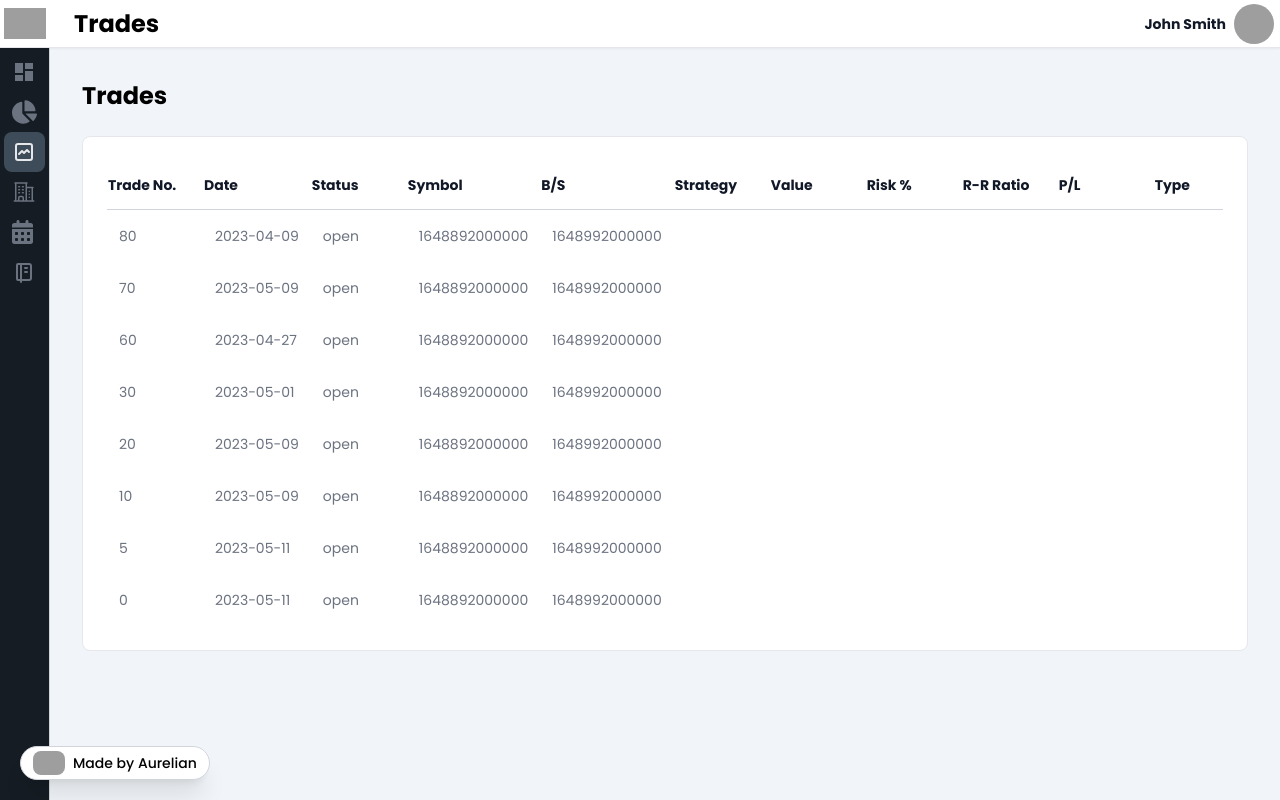
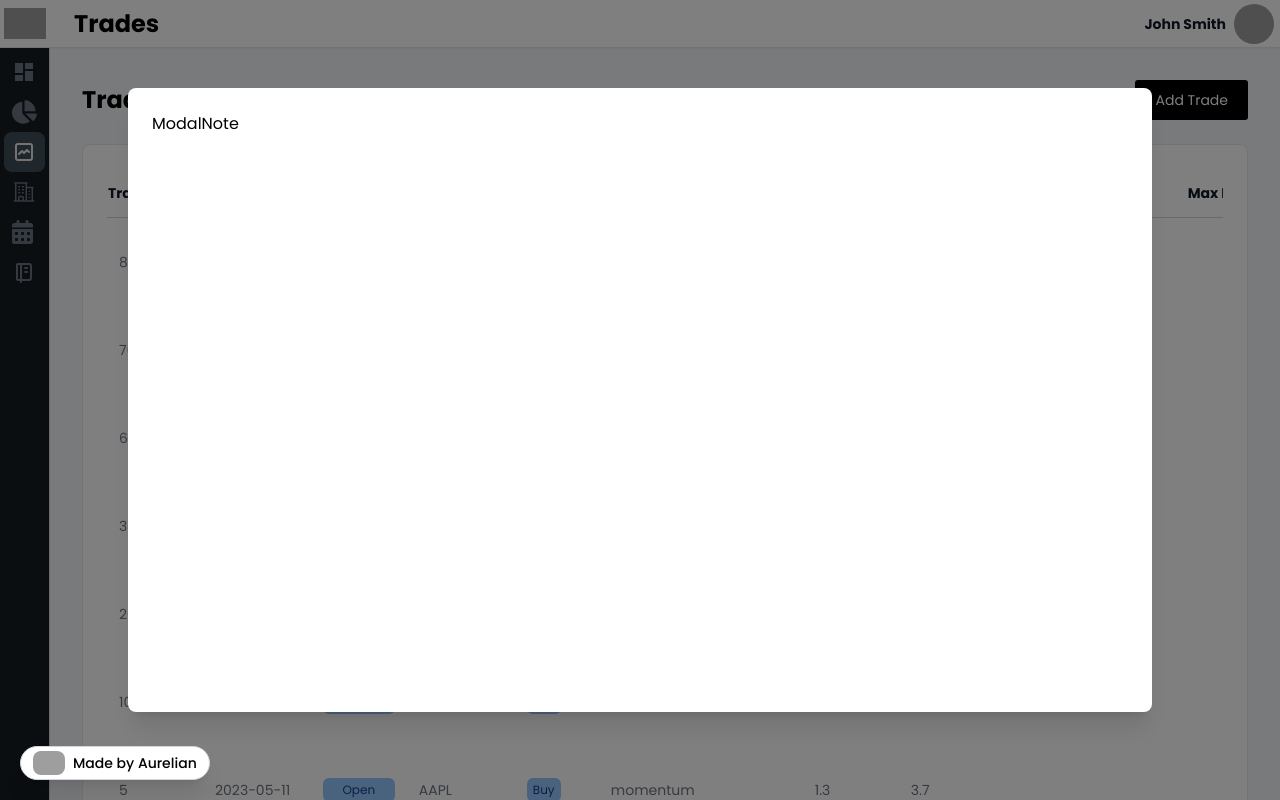
Before and after one commit to AurelianSpodarec/tradesmash-demo, a React (Vite) app: page /trades in a window 1280 px wide. Shown: the top 800 px of the page. Built offline with nearby package versions, Linux system fonts and the light colour scheme; grey boxes are pictures that could not be loaded.

Commit message:
feat: Added basic ui for modal

```diff
--- a/src/styles/styles.scss
+++ b/src/styles/styles.scss
@@ -27,6 +27,10 @@
 // 3-layouts
 // ==========================================================================
 
+// ==========================================================================
+// Atoms
+// ==========================================================================
+@import "./../views/atoms/Button/Button";
 
 // ==========================================================================
 // 4-components
--- a/src/views/atoms/Button.tsx
+++ /dev/null
@@ -1,7 +0,0 @@
-function Button() {
-    return (
-        <button></button>
-    )
-}
-
-export default Button;
--- /dev/null
+++ b/src/views/atoms/Button/Button.scss
@@ -0,0 +1,161 @@
+// ==========================================================================
+// # Button
+// ==========================================================================
+//
+// Table of Content
+//
+// - Size
+// - Kind: Solid, Outline, Ghost
+//
+
+
+.button {
+    line-height: 1;
+    @apply
+    text-white
+    text-sm font-light px-5 py-2.5
+    transform duration-100 ease-in-out;
+
+    &:hover {
+        transform: scale(1.03);
+    }
+
+    &.button-md {
+
+    }
+
+    &-solid {
+        &.button-primary {
+            // bg-brand-600
+            @apply
+            bg-black
+        }
+
+        &.button-secondary {
+            @apply
+            bg-pink-600
+        }
+
+        &.button-link {
+
+        }
+
+        &.button-success {
+            @apply
+            bg-green-600
+        }
+
+        &.button-warning {
+            @apply
+            bg-yellow-300
+            text-black
+        }
+
+        &.button-danger {
+            @apply
+            bg-red-600
+        }
+
+        &.button-info {
+            @apply
+            bg-blue-600
+        }
+
+    }
+
+    &-outline {
+        &.button-link {
+
+        }
+
+        &.button-primary {
+            @apply
+            border
+            border-black
+            bg-white
+            text-black
+        }
+
+        &.button-secondary {
+            @apply
+            border
+            border-pink-600
+            text-pink-600
+        }
+
+        &.button-warning {
+            @apply
+            border
+            border-yellow-300
+            text-black
+        }
+
+        &.button-success {
+            @apply
+            border
+            border-green-600
+            text-green-600
+        }
+
+        &.button-danger {
+            @apply
+            border
+            border-red-600
+            text-red-600
+        }
+
+        &.button-info {
+            @apply
+            border
+            border-blue-600
+            text-blue-600
+        }
+
+    }
+
+    &-ghost {
+        &.button-primary {
+            // bg-brand-600
+            @apply
+            text-black
+            hover:bg-black
+        }
+
+        &.button-secondary {
+            @apply
+            text-pink-600
+            hover:bg-pink-200
+        }
+
+        &.button-link {
+
+        }
+
+        &.button-success {
+            @apply
+            text-green-600
+            hover:bg-green-200
+        }
+
+        &.button-warning {
+            @apply
+            text-yellow-300
+            text-black
+            hover:bg-yellow-200
+        }
+
+        &.button-danger {
+            @apply
+            text-red-600
+            hover:bg-red-200
+        }
+
+        &.button-info {
+            @apply
+            text-blue-600
+            hover:bg-blue-200
+        }
+
+    }
+
+}
--- /dev/null
+++ b/src/views/atoms/Button/Button.tsx
@@ -0,0 +1,82 @@
+function Button(props:ButtonProps) {
+    const {
+        children,
+        label = "",
+        onClick,
+        as = "button",
+        href,
+        variant = "primary",
+        kind = "solid",
+        type = "button",
+        size = "md",
+        radius = "xs",
+        ref,
+        disabled,
+        block,
+        icon,
+        iconPosition,
+        className,
+        style,
+        loading
+    } = props;
+
+    const prefix = "button";
+
+    const Tag = `${as}` as React.ElementType;
+    const content = label || children;
+
+    return (
+        <Tag
+            href={href}
+            type={type}
+            ref={ref}
+            style={style}
+            onClick={onClick}
+            disabled={disabled}
+            className={`
+                rounded-[3px]
+                ${block ? 'w-full' : ""}
+                ${prefix} ${kind ? `${prefix}-${kind}` : ''}
+                ${variant ? `${prefix}-${variant}` : ''}
+                ${size ? `${prefix}-${size}` : ''}
+                ${className}`.trim()
+            }
+        >
+            <div className="inline-block">
+            {content}
+
+            {loading &&
+                <svg className="inline-block animate-spin ml-2 mr-3 h-4 w-4 text-white" xmlns="http://www.w3.org/2000/svg" fill="none" viewBox="0 0 24 24">
+                    <circle className="opacity-25" cx="12" cy="12" r="10" stroke="currentColor" strokeWidth="4"></circle>
+                    <path className="opacity-75" fill="currentColor" d="M4 12a8 8 0 018-8V0C5.373 0 0 5.373 0 12h4zm2 5.291A7.962 7.962 0 014 12H0c0 3.042 1.135 5.824 3 7.938l3-2.647z"></path>
+                </svg>
+            }
+            </div>
+        </Tag>
+    );
+}
+
+export default Button;
+
+interface ButtonProps {
+    className?: string;
+    children?: React.ReactNode;
+    onClick?: any;
+    ref?: any;
+    label?: string;
+    as?: string | "a" | "button";
+    variant?: string | "primary" | "secondary" | "link" | "success" | "warning" | "danger" | "info";
+    kind?: string | "solid" | "outline" | "ghost" | "subtle";
+    type?: string | "submit" | "button" | "reset";
+    size?: string | "md";
+    radius?: string | "md";
+    href?: string;
+    block?: boolean;
+    active?: boolean;
+    disabled?: boolean;
+    isLoading?: boolean;
+    style?: any;
+    icon?: any;
+    iconPosition?: any;
+    loading?: any;
+}
--- /dev/null
+++ b/src/views/components/Modal/CreateModal.tsx
@@ -0,0 +1,58 @@
+import { useState, useEffect, useRef } from 'react';
+import * as ReactDOM from 'react-dom';
+import ModalNote from './ModalNote/ModalNode';
+
+
+const doc = document.getElementById('root');
+function CreateModal() {
+    // const modalContext = useModal()
+    // const modalData = modalContext.data;
+    const modalRef:any = useRef(undefined)
+
+    const modalOptions:any = {
+        note: <ModalNote />,
+    }
+
+    // function handleModalClose() {
+    //     const handleKeyDown = (e:any) => getKey('ESC') === e.keyCode && modalContext.close();
+    //     document.addEventListener('keydown', handleKeyDown);
+    //     return document.addEventListener('keydown', handleKeyDown);
+    // }
+
+    // useEffect(() => {
+    //     handleModalClose()
+    // }, [])
+
+    // if(!modalContext.open || !doc) return <></>
+    return ReactDOM.createPortal(
+        <dialog
+            ref={modalRef}
+            open
+            onClick={e => e.preventDefault()}
+            role="alertdialog"
+            aria-modal="true"
+            // aria-labelledby={`${modalData.option} ${modalData.type}`}
+            // aria-describedby={`${modalData.option} ${modalData.type}`}
+            className={`
+
+            fixed top-0 right-0 bottom-0 left-0 z-50
+            m-auto opacity-0 bg-black/50
+            p-4 overflow-y-auto
+            h-full w-full
+            visible opacity-100 animate-open
+
+                `}
+            // ${modalContext.isOpen ? 'visible opacity-100 ' : 'opacity-100'}
+                >
+            <div className="flex min-h-full items-end justify-center p-4 text-center sm:items-center sm:p-0">
+                {/* {modalOptions[modalData.type]} */}
+                <div className="relative transform overflow-hidden rounded-lg bg-white px-4 pb-4 pt-5 text-left shadow-xl transition-all sm:my-8 sm:w-full sm:max-w-5xl sm:p-6">
+                {modalOptions["note"]}
+                <br/><br/><br/><br/><br/><br/><br/><br/><br/><br/><br/><br/><br/><br/><br/><br/><br/><br/><br/><br/><br/><br/><br/>
+                </div>
+            </div>
+        </dialog>
+    , doc)
+}
+
+export default CreateModal;
--- /dev/null
+++ b/src/views/components/Modal/ModalNote/ModalNode.tsx
@@ -0,0 +1,9 @@
+function ModalNote() {
+    return (
+        <div>
+            ModalNote
+        </div>
+    )
+}
+
+export default ModalNote;
--- a/src/views/components/PageHeader.tsx
+++ b/src/views/components/PageHeader.tsx
@@ -1,7 +1,9 @@
-function PageHeader({ title }:PageHeaderProps) {
+function PageHeader({ children, className, title }:PageHeaderProps) {
     return (
-        <header className="mb-6">
+        <header className={`${className} mb-6`}>
             <h1 className="text-2xl font-bold">{title}</h1>
+
+            {children && children}
         </header>
     )
 }
@@ -10,4 +12,6 @@ export default PageHeader;
 
 interface PageHeaderProps {
     title: string;
+    className?: string;
+    children?: any;
 }
--- a/src/views/components/Table/Cells/CellStatus.tsx
+++ b/src/views/components/Table/Cells/CellStatus.tsx
@@ -10,11 +10,9 @@ function CellStatus({ item }: { item?: CellStatus }) {
 
     if(!item) return <></>
     return (
-        <td className={`whitespace-nowrap px-3 py-4 text-sm`}>
-            <div className={`px-1.5 py-1 rounded-md w-full text-center text-xs ${mediaTypes[item]}`}>
-                <span>{capitalizeFirstLetter(item)}</span>
-            </div>
-        </td>
+        <div className={`px-1.5 py-1 rounded-md w-full text-center text-xs ${mediaTypes[item]}`}>
+            <span>{capitalizeFirstLetter(item)}</span>
+        </div>
     );
 }
 
--- a/src/views/pages/Layout.tsx
+++ b/src/views/pages/Layout.tsx
@@ -4,6 +4,7 @@ import CustomRoutes from "routes/CustomRoutes";
 import Header from "./_components/Header/Header";
 import Navigation from "./_components/Nav/Navigation";
 import MadeBy from "../atoms/MadeBy";
+import CreateModal from "../components/Modal/CreateModal";
 
 
 function Layout() {
@@ -12,6 +13,7 @@ function Layout() {
         <BrowserRouter>
         <div className="relative h-full ">
 
+            <CreateModal />
             <MadeBy />
 
             <div id="context-wrap" className={`flex flex-col h-full`}>
--- a/src/views/pages/Trades/TradesIndex.tsx
+++ b/src/views/pages/Trades/TradesIndex.tsx
@@ -3,6 +3,9 @@ import Container from '../_components/Container';
 import Card from '@/views/atoms/Card';
 import PageHeader from '@/views/components/PageHeader';
 import ITrade from '@/interface/ITrade';
+import CellStatus from '@/views/components/Table/Cells/CellStatus';
+import CellBuySell from '@/views/components/Table/Cells/CellBuySell';
+import Button from '@/views/atoms/Button/Button';
 
 
 function TableTH({ name }:any) {
@@ -35,7 +38,11 @@ function TradesIndex() {
     return (
         <Container>
 
-            <PageHeader title="Trades" />
+            <PageHeader title="Trades" className="flex justify-between items-center">
+                <div>
+                    <Button label="Add Trade" />
+                </div>
+            </PageHeader>
 
             {/* <section className="pt-8"> */}
 
@@ -90,12 +97,14 @@ function TradesIndex() {
                         <tr key={trade.id}>
                             <TableTD name={trade.id} />
                             <TableTD name={trade.date} />
-                            <TableTD name={trade.status} />
+                            <TableTD name={<CellStatus item={trade.status} />} />
+                            <TableTD name={trade.symbol} />
+                            <TableTD name={<CellBuySell item={trade.buySell} />} />
 
-
-
-                            <TableTD name={trade.createdAt} />
-                            <TableTD name={trade.updatedAt} />
+                            <TableTD name={trade.strategy} />
+                            <TableTD name={trade.value} />
+                            <TableTD name={trade.riskPercentage} />
+                            <TableTD name={trade.riskRewardRatio} />
                         </tr>
                         ))}
                     </tbody>
```
